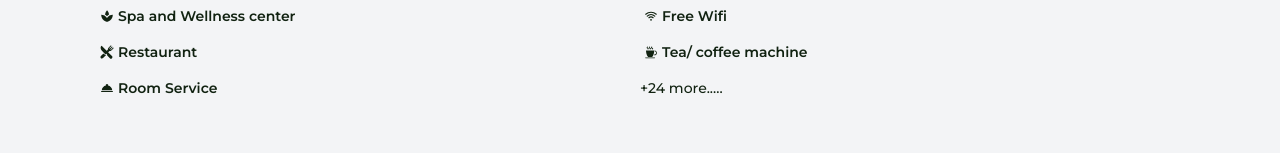
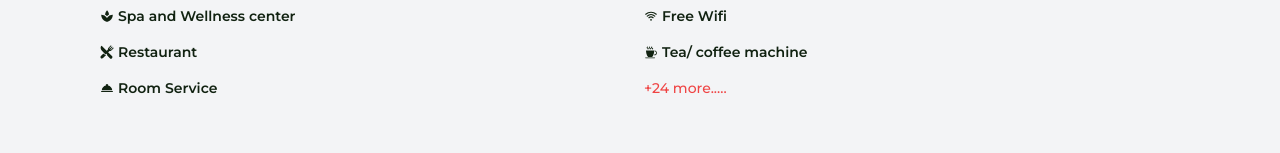
Before and after one commit to Heritagify/Travelling-Website, a React (Vite) app: page /hotelListing in a window 1280 px wide. Shown: the part 1569-1722 px from the top of the page. Built offline with nearby package versions, Linux system fonts and the light colour scheme; a web font is replaced by a local one.

Commit message:
hotellisting

```diff
--- a/src/HotelFlows/HotelListing.jsx
+++ b/src/HotelFlows/HotelListing.jsx
@@ -180,7 +180,7 @@ const HotelListing = () => {
         <button className='flex gap-1 hover:bg-blackGreen hover:text-mintGreen items-center p-1 py-2 rounded-xl hover:px-8 md:hover:px-16 md:mr-44'><IoRestaurant />Restaurant</button>
         <button className='flex gap-1 hover:bg-blackGreen hover:text-mintGreen items-center p-1 py-2 rounded-xl hover:px-8 md:hover:px-16 md:mr-44'> <GiCoffeeCup />Tea/ coffee machine </button>
         <button className='flex gap-1 hover:bg-blackGreen hover:text-mintGreen items-center p-1 py-2 rounded-xl hover:px-8 md:hover:px-16 md:mr-44'> <MdRoomService />Room Service</button>
-        <button className='flex gap-1 font-medium text-red-500p-1 py-2'>+24 more.....</button>
+        <button className='flex gap-1 font-medium text-red-500 p-1 py-2'>+24 more.....</button>
 
       </div>
 
```
